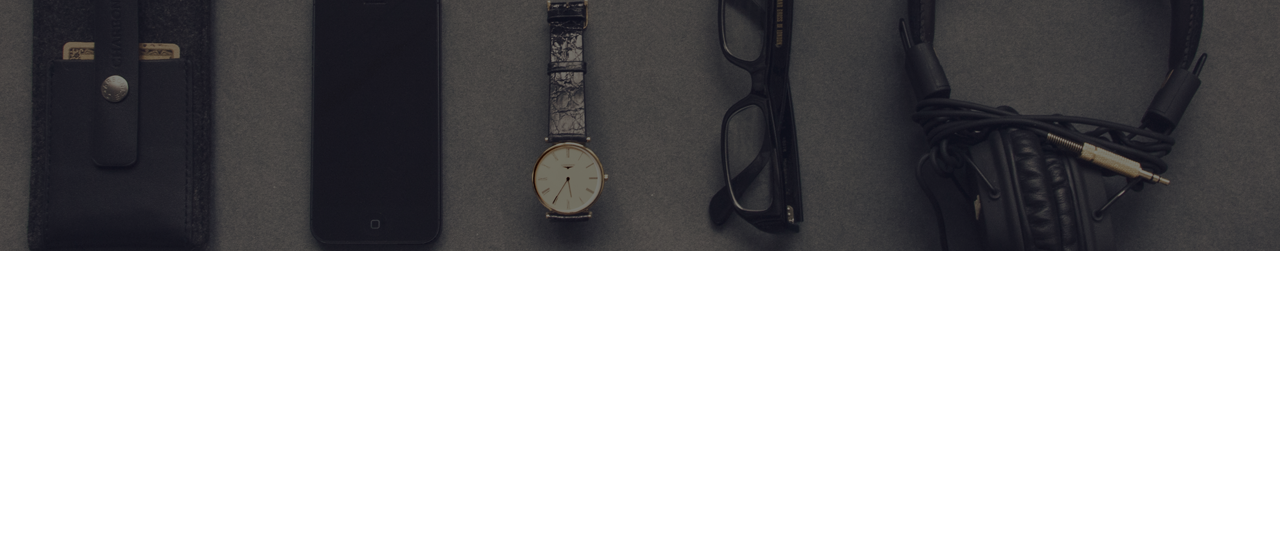
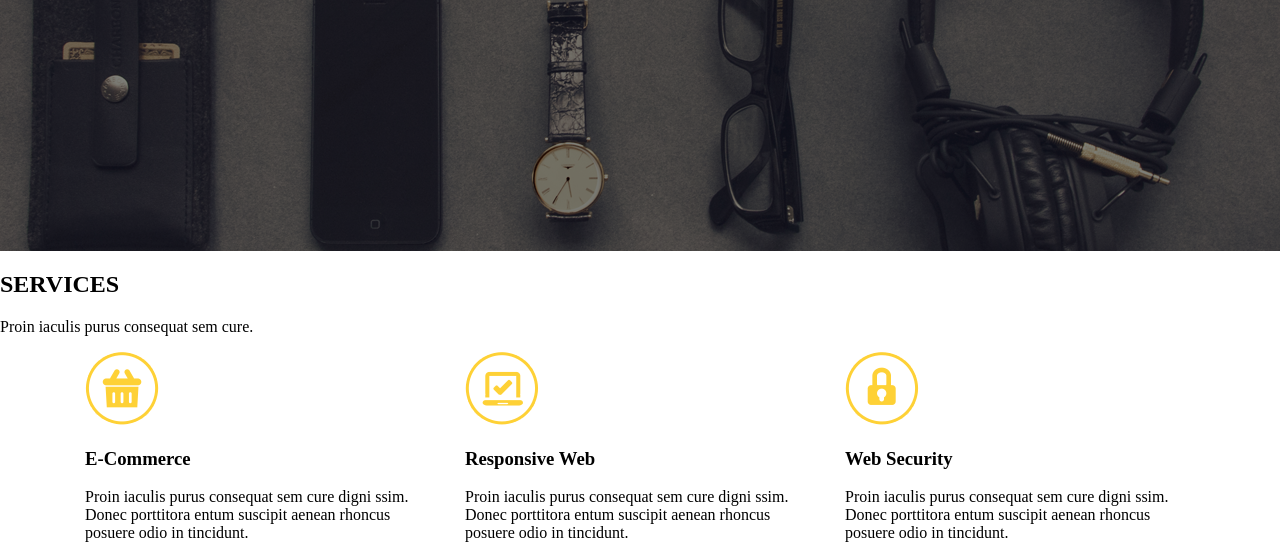
Before and after one commit to ewenowak/project-task-runner, a website: page index.html in a window 1280 px wide. Shown: the part 449-1007 px from the top of the page. Before the commit the page ends 800 px from the top, so only its background shows below. Drawn offline with Linux system fonts and the light colour scheme.

Commit message:
Add html for services section

```diff
--- a/index.html
+++ b/index.html
@@ -12,10 +12,10 @@
    <header class="page-header">
      <div class="container">
        <div class="row">
-          <div class="page-logo col-12 col-sm-6">
+          <div class="page-logo col-md-6">
             <img src="images\Logo.png" alt="Golden Logo" title="Logo">
           </div>
-          <div class="page-navigation col-12 col-sm-6">
+          <div class="page-navigation col-md-6">
            <ul>
              <li>HOME</li>
              <li>SEVICES</li>
@@ -34,5 +34,34 @@
         </div>
       </div>
     </header>
+    <section class="services">
+      <h2 class="section-title">SERVICES</h2>
+      <p class="section-subtitle">Proin iaculis purus consequat sem cure.</p>
+      <div class="container">
+        <div class="row">
+          <div class="sevices-element col-md-4">
+            <img src="images\Icon-Basket.png" alt="Icon-Basket" title="Basket">
+            <h3>E-Commerce</h3>
+            <p>Proin iaculis purus consequat sem cure
+              digni ssim. Donec porttitora entum suscipit
+              aenean rhoncus posuere odio in tincidunt.</p>
+          </div>
+          <div class="sevices-element col-md-4">
+            <img src="images\Icon-Laptop.png" alt="Icon-Laptop" title="Laptop">
+            <h3>Responsive Web</h3>
+            <p>Proin iaculis purus consequat sem cure
+              digni ssim. Donec porttitora entum suscipit
+              aenean rhoncus posuere odio in tincidunt.</p>
+          </div>
+          <div class="sevices-element col-md-4">
+            <img src="images\Icon-Locked.png" alt="Icon-Locked" title="Locked">
+            <h3>Web Security</h3>
+            <p>Proin iaculis purus consequat sem cure
+              digni ssim. Donec porttitora entum suscipit
+              aenean rhoncus posuere odio in tincidunt.</p>
+            </div>
+        </div>
+      </div>
+    </section>
   </body>
 </html>
```
